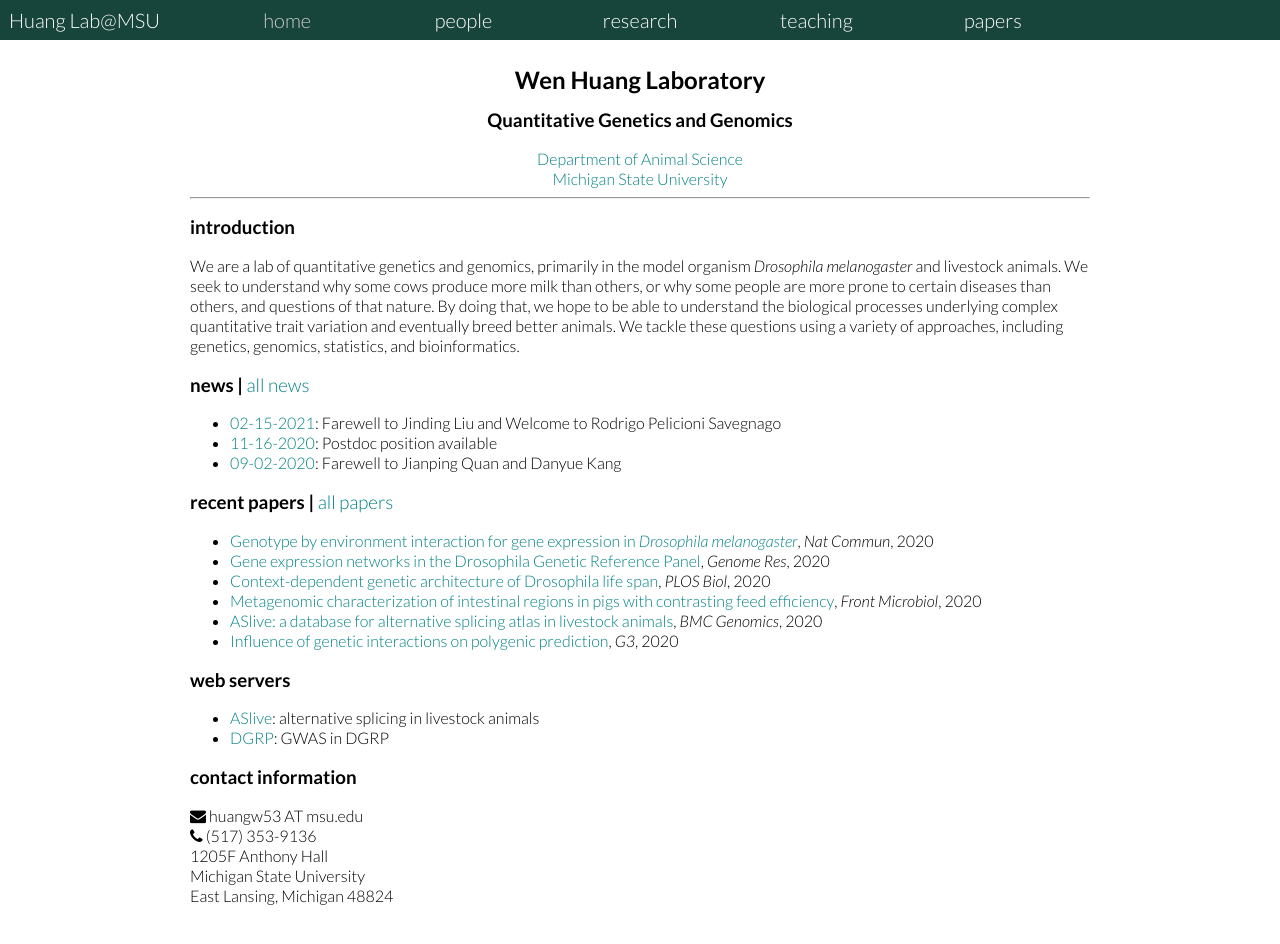
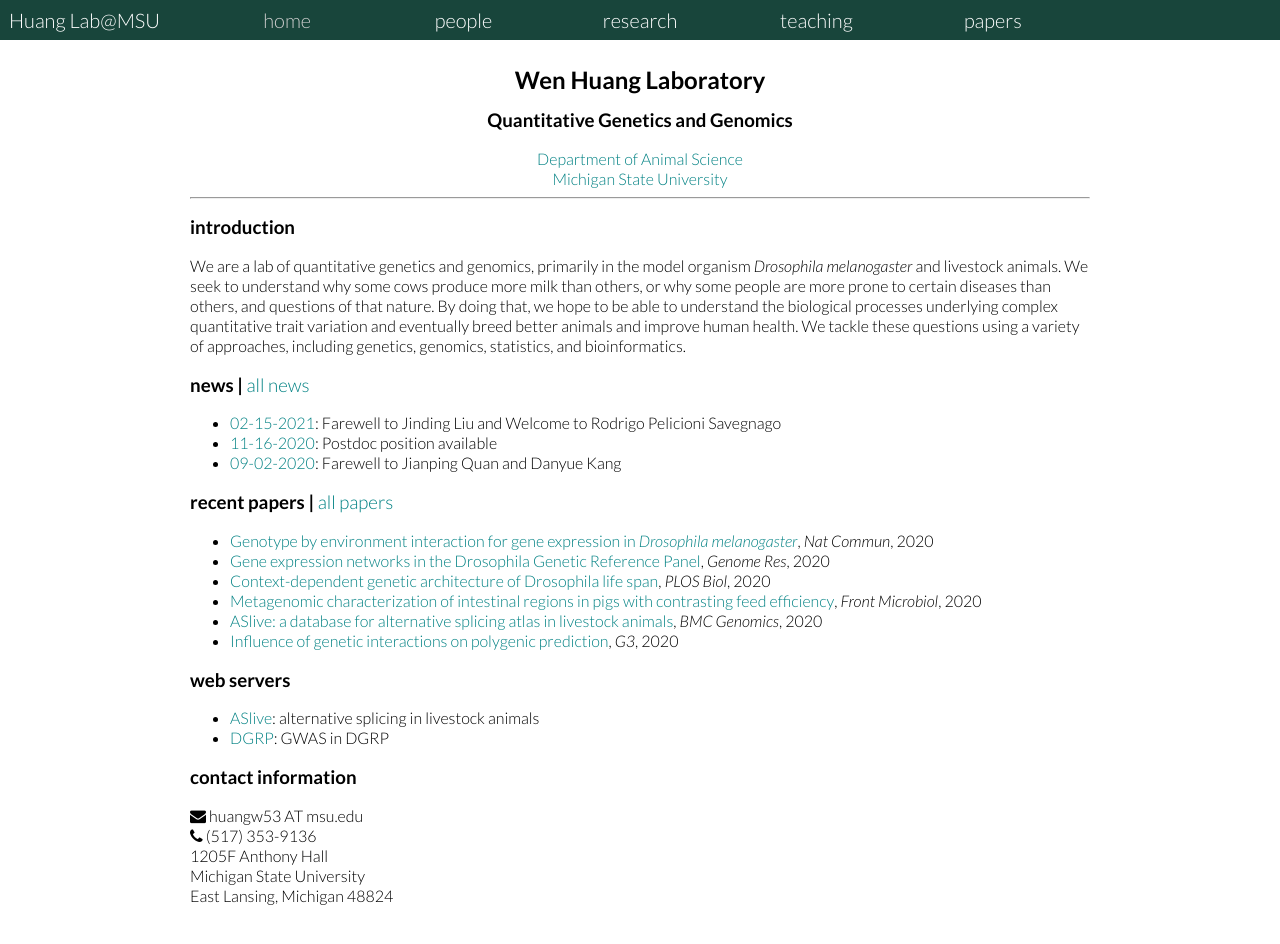
Before and after one commit to qgg-lab/qgg-lab.github.io, a Jekyll site: the page built from _pages/index.md, in a window 1280 px wide and 972 px high. Shown: the top 944 px of the window. Built offline with Jekyll 4.4.1, drawn with Linux system fonts in a browser that asks for light colours; some web fonts are replaced.

Commit message:
edit intro

```diff
--- a/_pages/index.md
+++ b/_pages/index.md
@@ -15,7 +15,7 @@ permalink: /index.html
 
 ### introduction
 
-We are a lab of quantitative genetics and genomics, primarily in the model organism <i>Drosophila melanogaster</i> and livestock animals. We seek to understand why some cows produce more milk than others, or why some people are more prone to certain diseases than others, and questions of that nature. By doing that, we hope to be able to understand the biological processes underlying complex quantitative trait variation and eventually breed better animals. We tackle these questions using a variety of approaches, including genetics, genomics, statistics, and bioinformatics.
+We are a lab of quantitative genetics and genomics, primarily in the model organism <i>Drosophila melanogaster</i> and livestock animals. We seek to understand why some cows produce more milk than others, or why some people are more prone to certain diseases than others, and questions of that nature. By doing that, we hope to be able to understand the biological processes underlying complex quantitative trait variation and eventually breed better animals and improve human health. We tackle these questions using a variety of approaches, including genetics, genomics, statistics, and bioinformatics.
 
 ###  news | <a href="{{ site.baseurl }}/news.html">all news</a>
 
```
